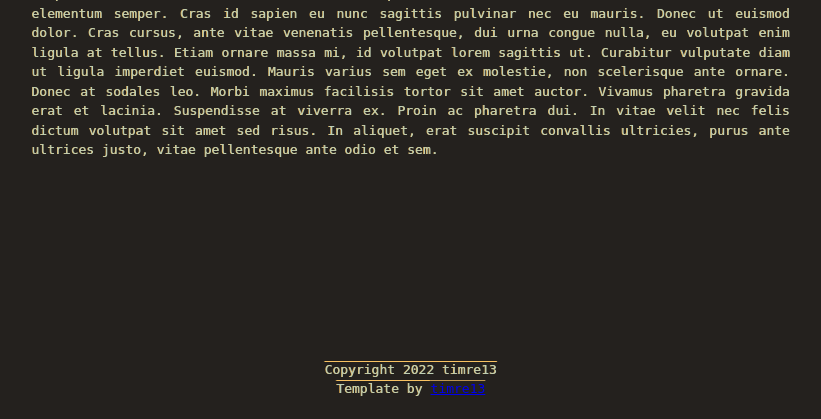
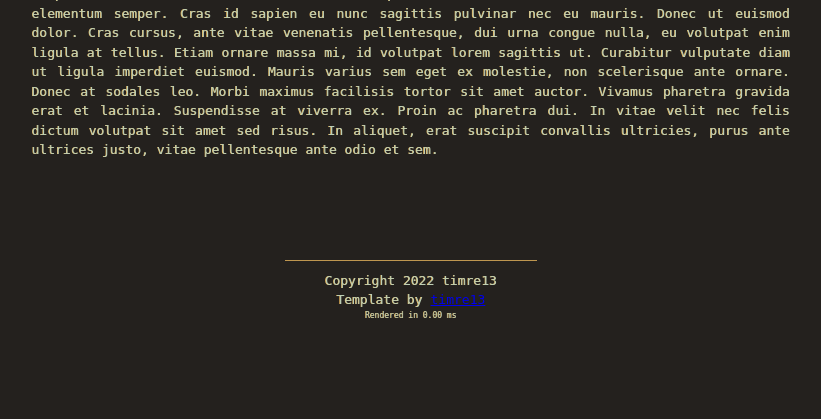
Before and after one commit to timre13/blog_template, a Flask app: page / in a window 1280 px wide. Shown: the part 1857-2276 px from the top of the page, without its empty margins (229-1050 px from the left). After the commit the page ends 2175 px from the top, so only its background shows below. Run offline with Flask 2, Linux system fonts and the light colour scheme; some libraries are stand-ins or nearby versions.

Commit message:
Show render time in footer

```diff
--- a/app.py
+++ b/app.py
@@ -1,7 +1,8 @@
-from flask import Flask, render_template, redirect
+from flask import Flask, render_template, redirect, g
 from flaskext.markdown import Markdown
 import datetime
 import json
+import time
 
 CONFIG_PATH = "config.json"
 
@@ -57,6 +58,11 @@ globalVals = {
 app = Flask(__name__)
 md = Markdown(app, extensions=["fenced_code"])
 
+@app.before_request
+def beforeRequest():
+    g.reqStartTime = time.time()
+    g.getReqTime = lambda: ("%.2f ms" % ((time.time() - g.reqStartTime)*1000))
+
 @app.route("/", defaults={"path": "index"})
 @app.route("/<path:path>")
 def renderPage(path):
--- a/static/style.css
+++ b/static/style.css
@@ -191,12 +191,17 @@ h1 {
 }
 
 footer {
-    margin-top: 200px;
+    margin: 0 auto;
+    width: 20%;
+    margin-top: 100px;
     margin-bottom: 20px;
     text-align: center;
-    text-decoration: solid;
-    text-decoration-line: overline;
-    text-decoration-color: rgba(255, 200, 100, 0.7);
+    padding-top: 10px;
+    border-top: 1px solid rgba(255, 200, 100, 0.7);
+}
+
+footer p {
+    margin: 0;
 }
 
 footer a {
--- a/templates/404.html
+++ b/templates/404.html
@@ -21,8 +21,9 @@
         <a href="/" title="Home">Click here to go home</a>
     </div>
     <footer>
-        Copyright {{ copyrightYear }} {{ copyrightHolder }}
-        <br>Template by <a href="https://github.com/timre13" target="_blank">timre13</a>
+        <p>Copyright {{ copyrightYear }} {{ copyrightHolder }}</p>
+        <p>Template by <a href="https://github.com/timre13" target="_blank">timre13</a></p>
+        <p style="font-size: 8px; font-weight: lighter;">Rendered in {{ g.getReqTime() }}</p>
     </footer>
 </body>
 </html>
--- a/templates/template.html
+++ b/templates/template.html
@@ -39,8 +39,9 @@
         {{ content|markdown }}
     </div>
     <footer>
-        Copyright {{ copyrightYear }} {{ copyrightHolder }}
-        <br>Template by <a href="https://github.com/timre13" target="_blank">timre13</a>
+        <p>Copyright {{ copyrightYear }} {{ copyrightHolder }}</p>
+        <p>Template by <a href="https://github.com/timre13" target="_blank">timre13</a></p>
+        <p style="font-size: 8px; font-weight: lighter;">Rendered in {{ g.getReqTime() }}</p>
     </footer>
     <script>hljs.highlightAll();</script>
 </body>
```
Also changed, not shown: static/script.js (line endings or trailing spaces).
